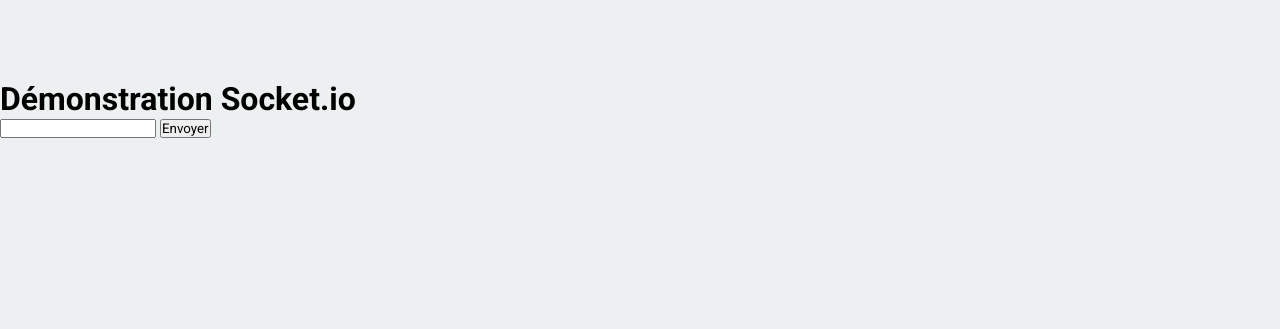
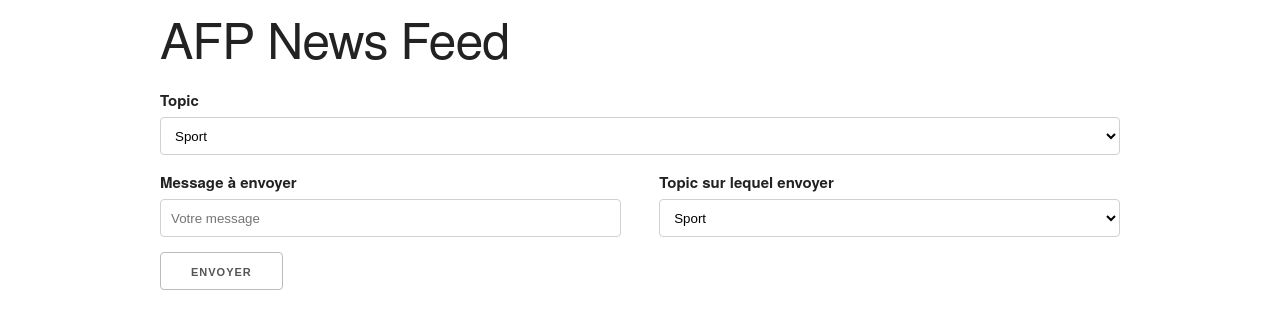
Before and after one commit to edu-maxence-machu/javascript-todo-vanilla, a plain HTML site: page front-end/socket-io.html in a window 1280 px wide. Drawn offline with nearby package versions, Linux system fonts and the light colour scheme; no server answers.

Commit message:
AFP News - Exemple

```diff
--- a/front-end/socket-io.html
+++ b/front-end/socket-io.html
@@ -9,45 +9,103 @@
     <link href="https://fonts.googleapis.com/css?family=Roboto:400,500,700" rel="stylesheet">
 
     <!-- Stylesheets -->
-    <link rel="stylesheet" type="text/css" href="resources/css/reset.min.css">
-    <link rel="stylesheet" type="text/css" href="resources/css/style.css">
+    <link rel="stylesheet" href="https://cdnjs.cloudflare.com/ajax/libs/skeleton/2.0.4/skeleton.min.css">
 
     <title>Socket.io</title>
 </head>
 <body>
-    <h1>Démonstration Socket.io</h1>
 
-    <ul id="list">
+    <main class="container">
 
-    </ul>
+        <div class="row">
+            <h1>AFP News Feed</h1>
 
-    <form action="" id="form">
-        <input type="text" id="input">
-        <button type="submit">Envoyer</button>
-    </form>
+                <div class="row">
+                    <div class="columns">
+                        <label for="room-select">Topic</label>
+                        <select class="u-full-width" id="room-select">
+                          <option value="sport">Sport</option>
+                          <option value="politique">Politique</option>
+                          <option value="films">Cinéma</option>
+                        </select>
+                    </div>
+                </div>
+
+
+                <form action="" name="broadcast-form" id="broadcast-section">
+                    <div class="row">
+                        <div class="six columns">
+                            <label for="message">Message à envoyer</label>
+                            <input class="u-full-width" type="text" placeholder="Votre message" id="message" name="message" required/>
+                        </div>
+
+                        <div class="six columns">
+                            <label for="broadcast-room-select">Topic sur lequel envoyer</label>
+                            <select class="u-full-width" id="room-select" name="topic">
+                              <option value="sport">Sport</option>
+                              <option value="politique">Politique</option>
+                              <option value="films">Cinéma</option>
+                            </select>
+                        </div>
+                    </div>
+
+                    <div class="row">
+                        <div class="columns">
+                            <form action="" id="form-message">
+                                <button>Envoyer</button>
+                            </form>
+                        </div>
+                    </div>
+                </form>
+
+                <ul id="list">
+
+                </ul>
+
+        </div>
+
+
+
+    </main>
 
     <script src="https://cdn.socket.io/3.1.3/socket.io.min.js" integrity="sha384-cPwlPLvBTa3sKAgddT6krw0cJat7egBga3DJepJyrLl4Q9/5WLra3rrnMcyTyOnh" crossorigin="anonymous"></script>
+
     <script>
         const socket = io('http://localhost:3000');
         const list = document.getElementById('list');
 
-        // écoute du socket news
+        // écoute du socket
         socket.on('message', function(msg){
-            console.log(msg)
+            console.log('Received', msg);
             let li = document.createElement('li');
             li.textContent = msg;
             list.appendChild(li);
         });
 
-        var form = document.getElementById('form');
-        var input = document.getElementById('input');
+        let selectRoom = document.getElementById('room-select');
+        let form = document.getElementById('broadcast-section');
+        let input = document.getElementById('input');
+        let prevRoom = '';
 
-        form.addEventListener('submit', function(e) {
+        /*
+        ROOM SELECTION
+        */
+       selectRoom.addEventListener('change', (e) => {
+            let room = e.target.value;
+            socket.emit('join', prevRoom, room);
+            prevRoom = room;
+            list.innerHTML = '';
+       })
+
+        form.addEventListener('submit', (e) => {
             e.preventDefault();
-            if (input.value) {
-            socket.emit('message', input.value);
-            input.value = '';
-            }
+
+            let data = document.forms['broadcast-form'];
+
+            socket.emit('message', {
+                room: data['room-select'].value,
+                message: data['message'].value
+            });
         });
     </script>
 </body>
```
Also changed, not shown: back-end/server.js (+22 -3 lines).
